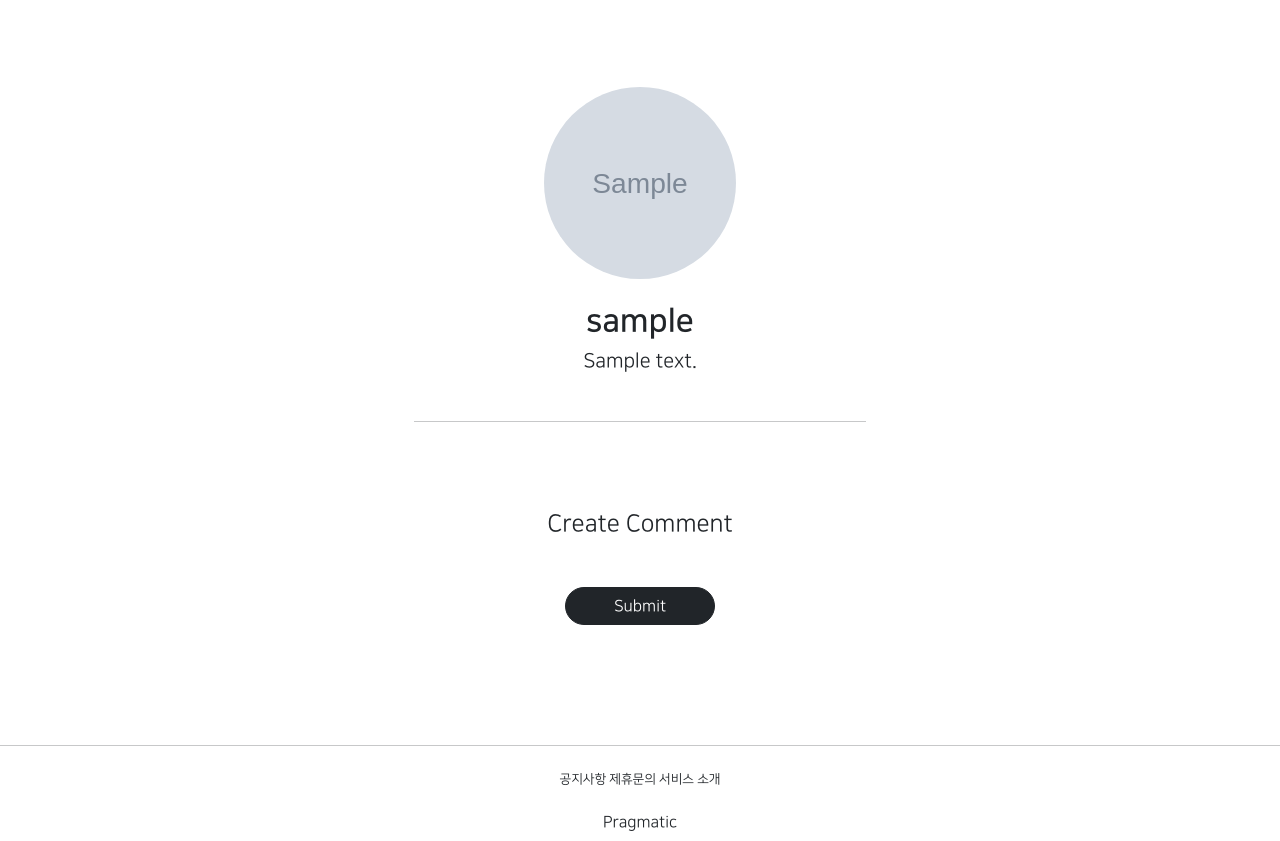
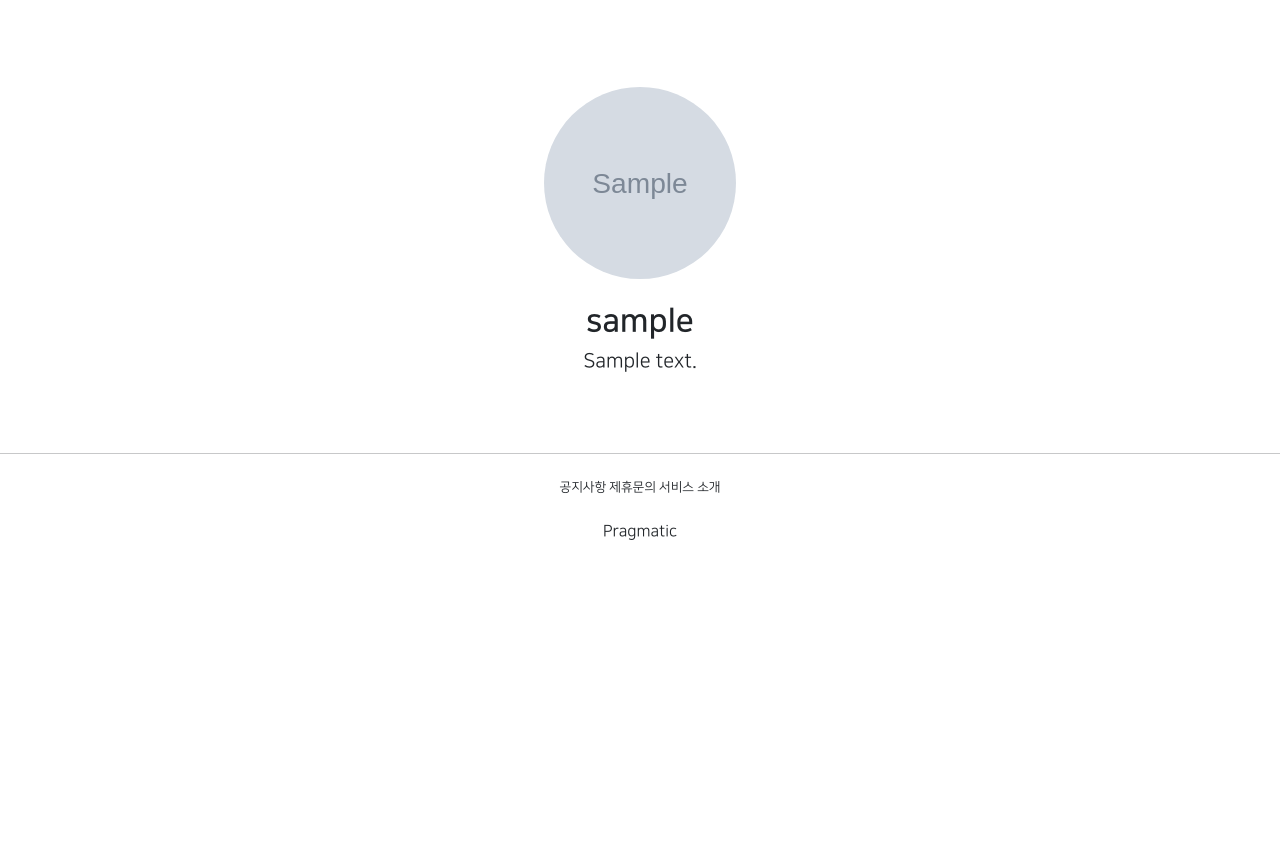
Before and after one commit to 00kang/gis_web_1, a Django app: page /accounts/detail/1 in a window 1280 px wide. Shown: the part 186-1027 px from the top of the page. After the commit the page ends 726 px from the top, so only its background shows below. Run offline with Django 3.2, Linux system fonts and the light colour scheme; tables that the repository leaves empty hold one stand-in row (values such as "Sample post"); grey boxes marked "Sample" are stand-in pictures; parts of the project's set-up code (start-up, migrations or seed data) failed here and were passed over; some libraries are stand-ins or nearby versions; some web fonts are replaced.

Commit message:
08/09 commit_5

```diff
--- a/accountapp/templates/accountapp/detail.html
+++ b/accountapp/templates/accountapp/detail.html
@@ -40,12 +40,6 @@
         </div>
         {% endif %}
 
-        <hr>
-
-        <div class="text-center my-4">
-            {% include 'commentapp/create.html' %}
-        </div>
-
     </div>
 
 {% endblock %}
--- a/commentapp/templates/commentapp/create.html
+++ b/commentapp/templates/commentapp/create.html
@@ -11,7 +11,6 @@
                 <div class="m-5">
                     <input type="submit" class="btn btn-dark rounded-pill px-5">
                 </div>
-
             </form>
         </div>
 
```
Also changed, not shown: articleapp/templates/articleapp/detail.html (+7 -0 lines). Lines whose indentation alone changed are shown as unchanged.
